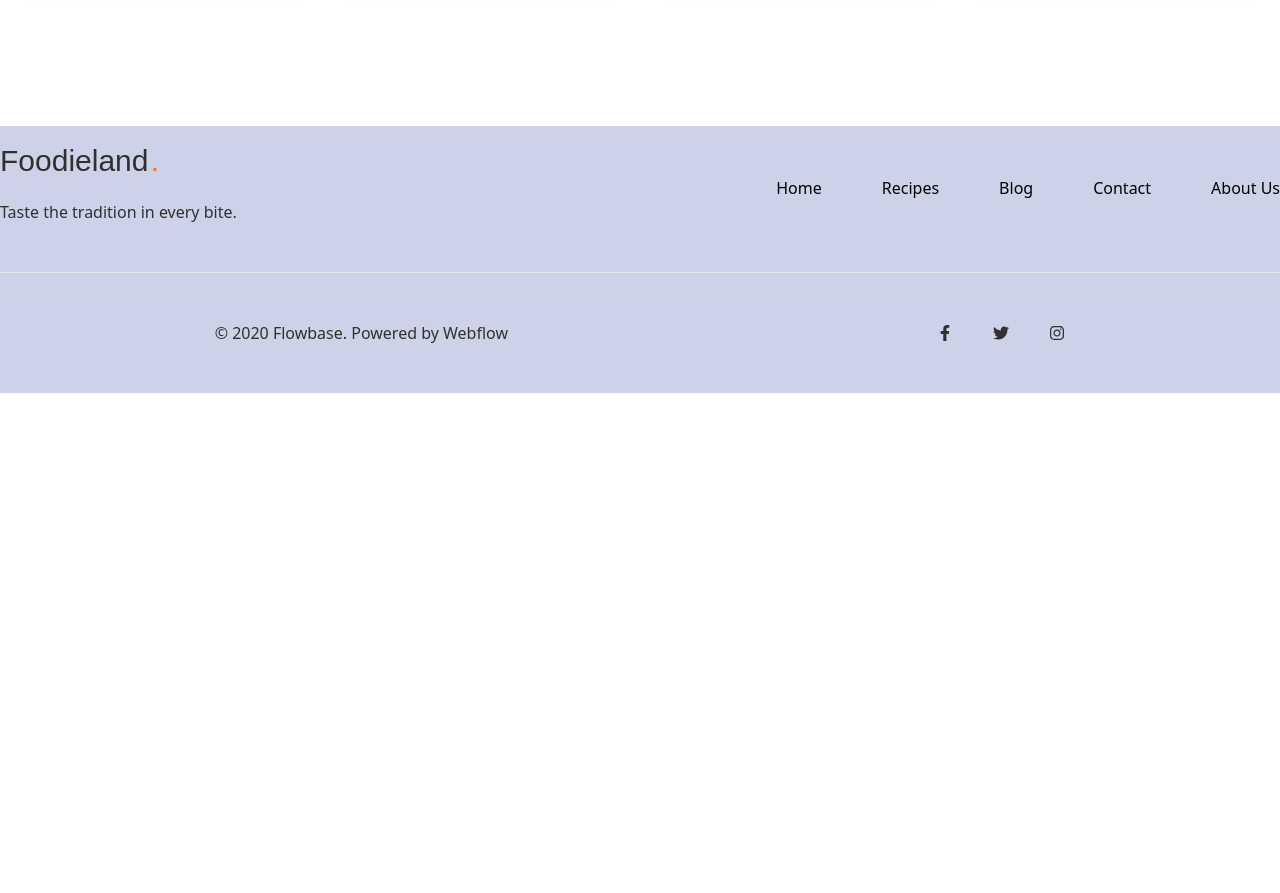
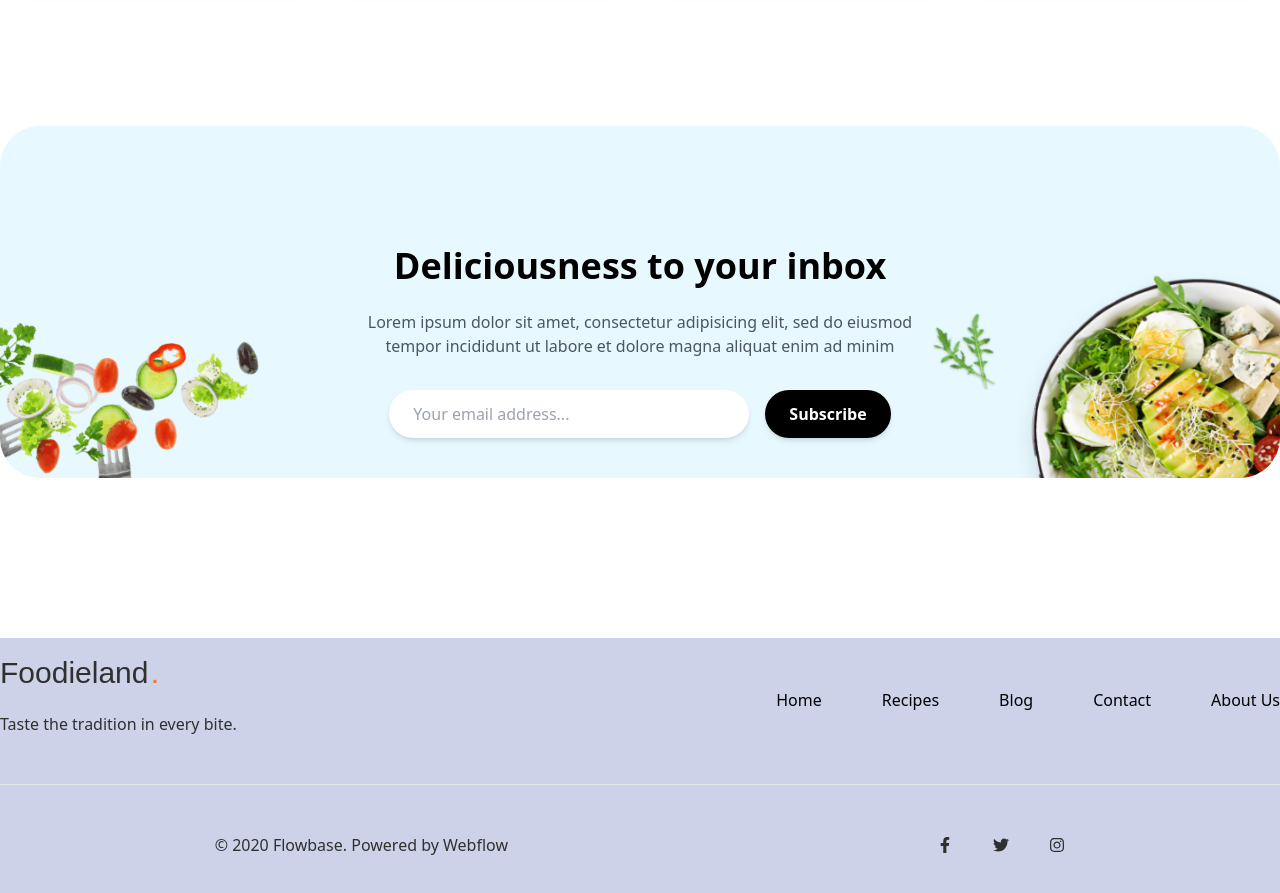
Before and after one commit to jahidhasanri/foodiland, a React (Vite) app: page / in a window 1280 px wide. Shown: the part 5380-6273 px from the top of the page. Before the commit the page ends 5773 px from the top, so only its background shows below. Built offline with nearby package versions, Linux system fonts and the light colour scheme.

Commit message:
add inbox component

```diff
--- a/src/Components/DeliciousRecipi.jsx
+++ b/src/Components/DeliciousRecipi.jsx
@@ -83,7 +83,7 @@ const DeliciousRecipi = () => {
            <div className='md:flex justify-around items-center mb-[79px]'>
             <h2 className='text-[48px] font-semibold text-black'>Try this delicious recipe <br />
             to make your day</h2>
-            <p className='text-[16px] font-normal w-[620px]'>Try this irresistibly delicious recipe to brighten your day, lift your mood, and treat your taste buds to something truly unforgettable!</p>
+            <p className='text-[16px] font-normal lg:w-[620px]'>Try this irresistibly delicious recipe to brighten your day, lift your mood, and treat your taste buds to something truly unforgettable!</p>
            </div>
              <div className='grid md:grid-cols-2 lg:grid-cols-3 xl:grid-cols-4 gap-6'>
                {data.map((item, index) => (
--- a/src/Components/Inbox.jsx
+++ b/src/Components/Inbox.jsx
@@ -0,0 +1,42 @@
+import React from 'react';
+
+const Inbox = () => {
+    return (
+        <div className='container mx-auto mb-[160px]'>
+            <div className="relative bg-[#e7f9ff] rounded-[40px] p-10 text-center overflow-hidden">
+            <img
+                src="/src/images/kisspng-salad-salad-fresh-food-healthylife-vegetables-vegetarian-5d42e3a7cb8543 1.png"
+                alt="Decorative veggies left"
+                className="absolute hidden lg:block lg:left-[-120px] lg:bottom-[-120px] w-32 md:w-[409px] lg:h-[409px]"
+            />
+            <img
+                src="/src/images/Photo.png"
+                alt="Decorative salad right"
+                className="absolute hidden lg:block lg:right-[-110px] lg:bottom-[-140px] w-32 md:w-[470px] lg:h-[355px]"
+            />
+
+            {/* Content */}
+            <h2 className="text-3xl md:text-4xl font-bold text-black mt-20 mb-6">
+                Deliciousness to your inbox
+            </h2>
+            <p className="text-gray-600 mt-4 max-w-xl mx-auto">
+                Lorem ipsum dolor sit amet, consectetur adipisicing elit, sed do eiusmod tempor incididunt ut labore et dolore magna aliquat enim ad minim
+            </p>
+
+            {/* Email input and button */}
+            <div className="mt-8 flex justify-center items-center flex-wrap gap-4">
+                <input
+                    type="email"
+                    placeholder="Your email address..."
+                    className="px-6 py-3 rounded-full shadow-md w-[280px] md:w-[360px] outline-none"
+                />
+                <button className="px-6 py-3 bg-black text-white font-semibold rounded-full shadow-md hover:bg-gray-800 transition">
+                    Subscribe
+                </button>
+            </div>
+        </div>
+        </div>
+    );
+};
+
+export default Inbox;
--- a/src/Pages/Home.jsx
+++ b/src/Pages/Home.jsx
@@ -5,6 +5,7 @@ import Recipics from '../Components/Recipics';
 import Chef from '../Components/Chef';
 import CheckOut from '../Components/CheckOut';
 import DeliciousRecipi from '../Components/DeliciousRecipi';
+import Inbox from '../Components/Inbox';
 
 const Home = () => {
     return (
@@ -15,6 +16,7 @@ const Home = () => {
             <Chef></Chef>
             <CheckOut></CheckOut>
             <DeliciousRecipi></DeliciousRecipi>
+            <Inbox></Inbox>
         </div>
     );
 };
```
Also changed, not shown: src/images/Photo.png (added), src/images/kisspng-salad-salad-fresh-food-healthylife-vegetables-vegetarian-5d42e3a7cb8543 1.png (added).
